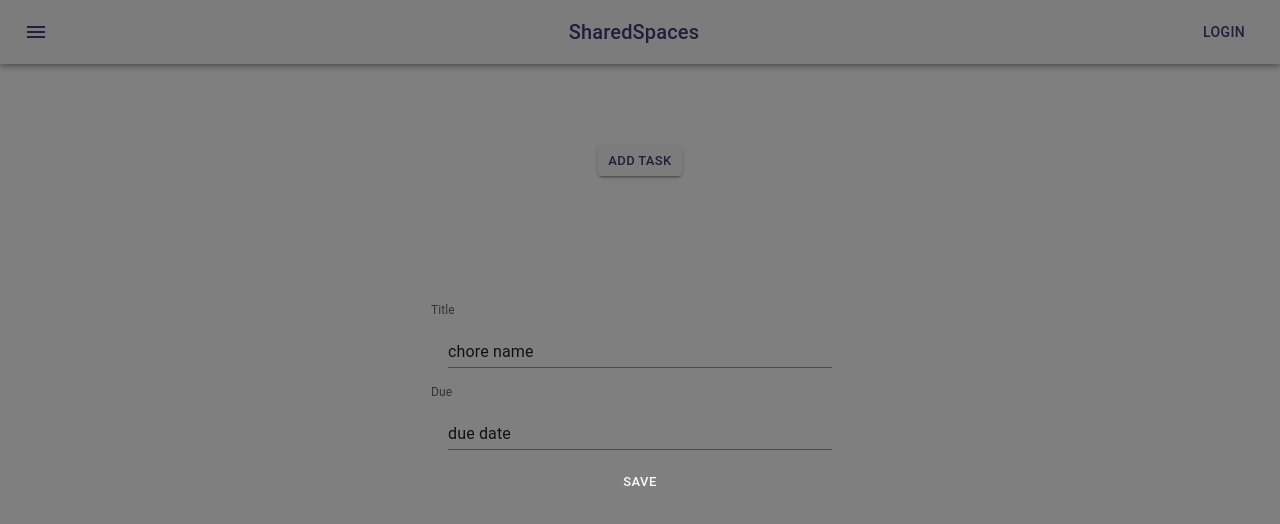
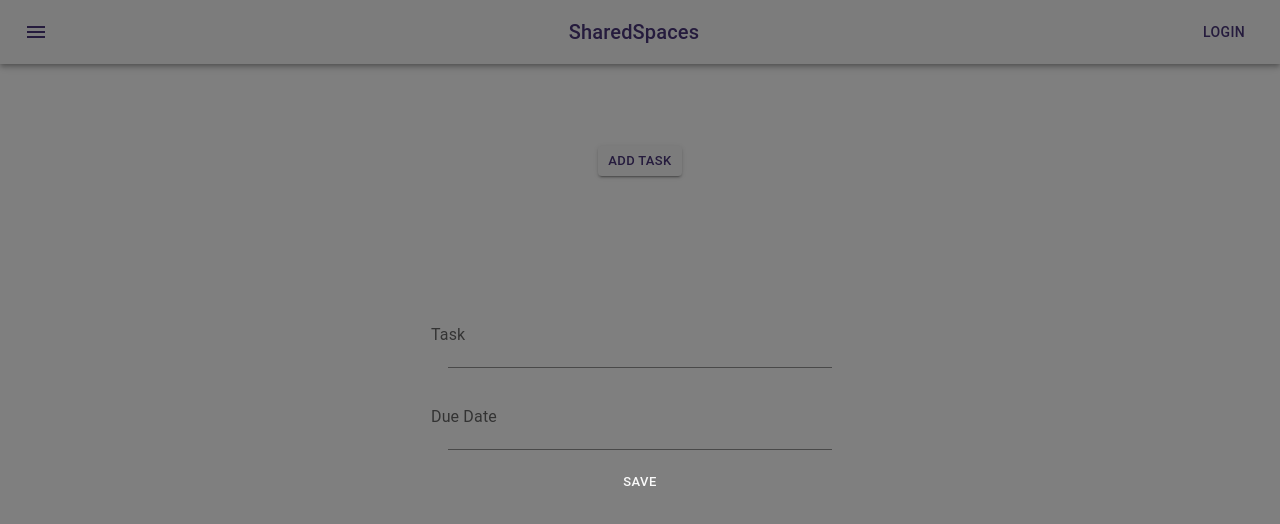
Before and after one commit to 397-f22/SharedSpaces, a React (Vite) app: page / in a window 1280 px wide. Both pictures are taken after a click on the button "ADD TASK". Shown: the top 524 px of the page. Built offline with nearby package versions, Linux system fonts and the light colour scheme.

Commit message:
Remove button and task card styling (needs fine tuning to center items evenly)

```diff
--- a/src/components/TaskCard.jsx
+++ b/src/components/TaskCard.jsx
@@ -7,6 +7,7 @@ import '../styles/TaskCard.css';
 import {useState} from 'react';
 import {ThemeProvider } from '@mui/material/styles';
 import {headerTheme} from '../styles/Themes';
+import Button from '@mui/material/Button';
 
 
 const TaskCard = ({id, task, tasks, setTasks}) =>{
@@ -22,14 +23,17 @@ const TaskCard = ({id, task, tasks, setTasks}) =>{
             <Card variant="outlined" sx={{width:1}}>
                 <CardContent>
                     <div className="card-content">
-                    <input type="checkbox" id="checkbox" name="vehicle1" onClick={() => checkOnclick()}></input>
+                    <input type="checkbox" id="checkbox" name="vehicle1"></input>
                     <ThemeProvider theme={headerTheme}>
+                        <div className='task-wrapper'>
                         <Typography variant="h5" component="div">
                             {task.title}
                         </Typography>
                         <Typography sx={{ fontSize: 14 }} color="text.secondary" gutterBottom>
                             {task.due}
                         </Typography>
+                        </div>
+                        <Button size="small" onClick={() => checkOnclick()} variant='contained'>Remove</Button>
                         </ThemeProvider>
                     </div>
                 </CardContent>
--- a/src/components/TaskModal.jsx
+++ b/src/components/TaskModal.jsx
@@ -46,8 +46,8 @@ const TaskModal = ({tasks, setTasks}) =>{
                     style={style}
                     >
                         <Box sx={boxStyle}>
-                        <TextField sx={textFieldStyle} id="standard-basic" label="Title" variant="standard" defaultValue="chore name" onChange={(event) => setTitle(event.target.value)}/>
-                        <TextField sx={textFieldStyle} id="standard-basic" label="Due" variant="standard" defaultValue="due date" onChange={(event) => setDue(event.target.value)}/>
+                        <TextField sx={textFieldStyle} id="standard-basic" label="Task" variant="standard" defaultValue="" onChange={(event) => setTitle(event.target.value)}/>
+                        <TextField sx={textFieldStyle} id="standard-basic" label="Due Date" variant="standard" defaultValue="" onChange={(event) => setDue(event.target.value)}/>
                         <Button size="small" onClick={() => saveValues()}>Save</Button>
                         </Box>
                     </Modal>
--- a/src/styles/TaskCard.css
+++ b/src/styles/TaskCard.css
@@ -1,11 +1,19 @@
 .card-content {
     display: flex;
     flex-direction: row;
+    align-items: center;
     justify-content: space-between;
-    align-items:center;
 }
 
 .card-container {
+    display: flex;
+    justify-content: space-between;
     margin-left: 5%;
     margin-right: 5%;
 }
+
+.task-wrapper {
+    display: flex;
+    flex-direction: column;
+
+}
```
